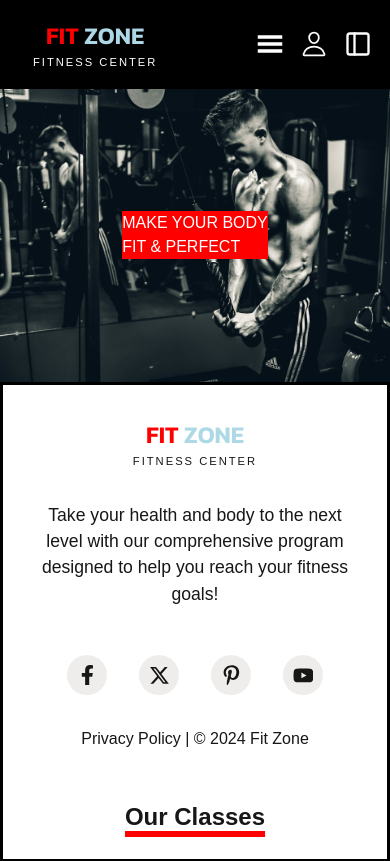
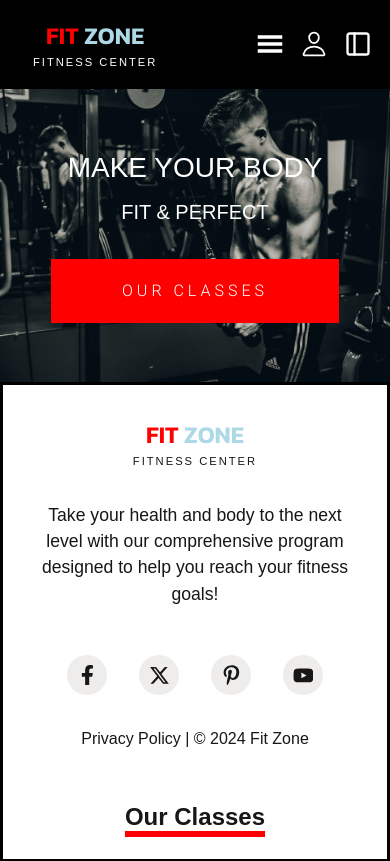
Before and after one commit to NMc0der/gym-website1, a Next.js app: page / in a window 390 px wide. Shown: the top 861 px of the page. Built offline with nearby package versions, Linux system fonts and the light colour scheme.

Commit message:
home hero section fully responsive

```diff
--- a/src/app/home.scss
+++ b/src/app/home.scss
@@ -1,3 +1,6 @@
+@import "./styles/global";
+@import "./styles/breakpoint";
+
 .home-hero-section {
   display: flex;
   justify-content: center;
@@ -5,15 +8,59 @@
   //   background-color: black;
   .home-hero-text {
     position: absolute;
+    text-align: center;
+    @include xxl {
+      left: 10rem;
+      display: flex;
+      flex-direction: column;
+      align-items: center;
+    }
+    // left: 1rem;
+    // top: 13rem;
+
     color: white;
-    background-color: red;
+    // background-color: red;
     z-index: 2;
+    h2 {
+      font-size: 1.75rem;
+      @include sm {
+        font-size: 2rem;
+      }
+      @include md {
+        font-size: 4.5rem;
+        font-weight: 600;
+      }
+    }
+    h3 {
+      font-size: 1.25rem;
+      margin-top: 0.5rem;
+      @include sm {
+        font-size: 1.5;
+      }
+      @include md {
+        font-size: 4rem;
+      }
+    }
   }
+}
+
+.home-hero-button {
+  margin-top: 2rem;
+  @include md {
+    width: 20rem;
+  }
+  width: 18rem;
+
+  // width: 10rem;
 }
 
 .home-hero-img {
   z-index: 1;
   width: 100%;
-
-  //   height: 100rem;
+  filter: brightness(80%);
+  @include xxl {
+    height: 80rem;
+  }
+  // height: 30rem;
+  // height: 100rem;
 }
--- a/src/app/page.jsx
+++ b/src/app/page.jsx
@@ -2,6 +2,7 @@ import Image from "next/image";
 import heroImg from "./assets/daniel-apodaca-WdoQio6HPVA-unsplash.jpg";
 import "./styles/global.scss";
 import "@/app/home.scss";
+import Button from "./components/button";
 export default function Home() {
   return (
     <div>
@@ -9,7 +10,12 @@ export default function Home() {
         <div className="home-hero-text">
           <h2>MAKE YOUR BODY</h2>
           <h3>FIT & PERFECT</h3>
+          <div className="home-hero-button">
+            <Button text={"OUR CLASSES"} />
+          </div>
+          {/* <div className="home-hero-socials">hiiii</div> */}
         </div>
+
         <Image className="home-hero-img" src={heroImg} />
       </div>
     </div>
```
